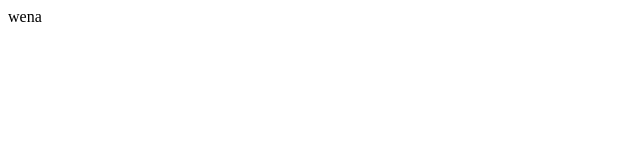
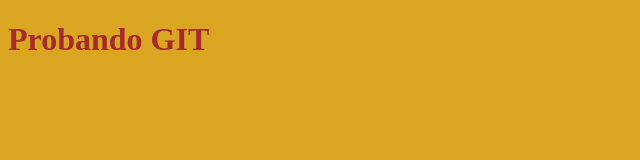
Before and after one commit to Wacheee/AprendiendoGit, a plain HTML site: page index.html in a window 1280 px wide. Shown: the whole page, without its empty margins (0-640 px from the left). Drawn offline with Linux system fonts and the light colour scheme.

Commit message:
Titulo y estilo css fondo y letra

```diff
--- /dev/null
+++ b/css/estilos.css
@@ -0,0 +1,5 @@
+@charset "utf-8";
+body{
+    background-color:goldenrod;
+    color:brown
+}
--- a/index.html
+++ b/index.html
@@ -7,9 +7,11 @@ Sin no habria que abrir la consola gitbash y navegar hasta la carpeta que desema
 <html>
 <head>
 <title>Sitio de prueba</title>
+<!-- Linkear hoja de estilo al html-->
+<link href="css/estilos.css" rel="stylesheet" type="text/css">
 </head>
 
 <body>
-wena
+<h1>Probando GIT</h1>
 </body>
 </html>
```
Also changed, not shown: 1 other file.
